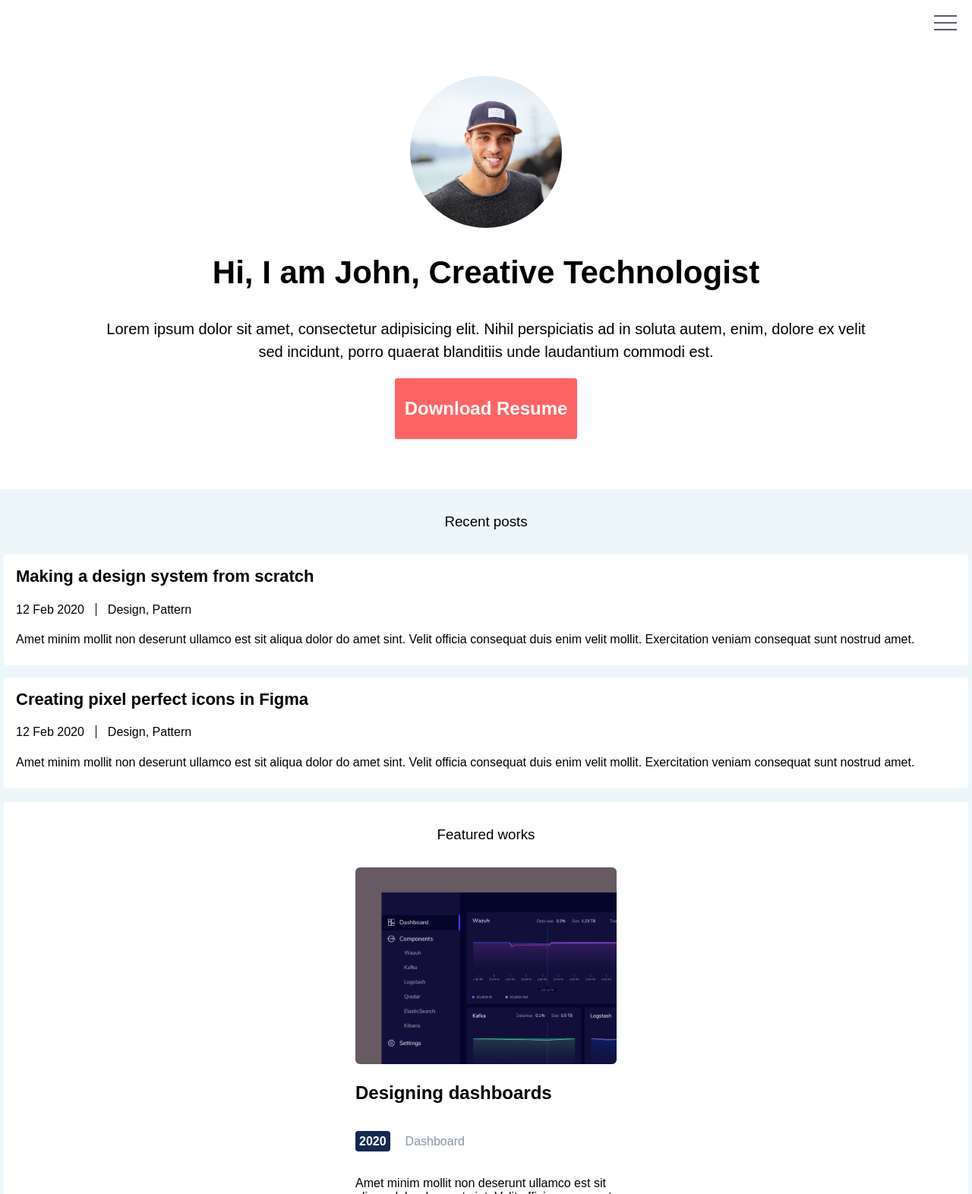
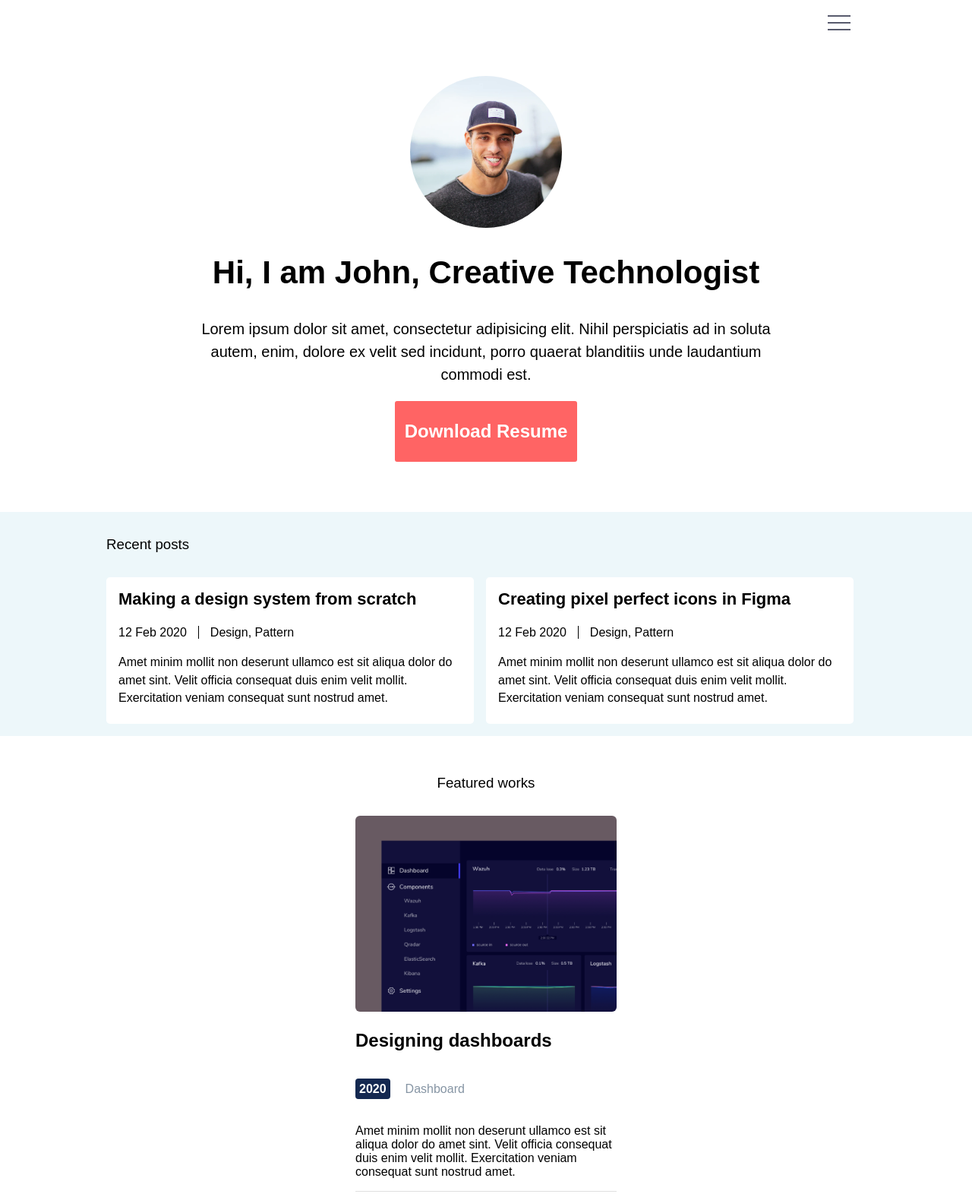
Before and after one commit to sighmoan/verbose-octo-engine, a plain HTML site: page public/index.html in a window 1280 px wide. Shown: the top 1572 px of the page at 76% size. Drawn offline with Linux system fonts and the light colour scheme.

Commit message:
set max width of sections

```diff
--- a/public/index.html
+++ b/public/index.html
@@ -27,10 +27,10 @@
             <button class="hero__button">Download Resume</button>
         </section>
     </header>
-    <main>
+    <main class="alternate-background">
         <div class="posts">
-            <section>
-                <h3 class="posts__intro-heading">Recent posts</h3>
+            <h3 class="posts__intro-heading">Recent posts</h3>
+            <section class="posts__section">
                 <article>
                     <h2>Making a design system from scratch</h2>
                     <p class="byline"><span>12 Feb 2020</span><span>Design, Pattern</span></p>
@@ -45,6 +45,8 @@
                 </article>
             </section>
         </div>
+    </main>
+    <main>
         <div class="featured-section">
             <section class="featured">
                 <h3>Featured works</h3>
--- a/public/styles.scss
+++ b/public/styles.scss
@@ -1,5 +1,11 @@
 $primary-color: #FF6464;
 $section-alternate-background: #EDF7FA;
+
+@media (width >= 1000px) {
+    .posts__intro-heading {
+        text-align: left;
+    }
+}
 
 body {
     padding: 0;
@@ -14,12 +20,21 @@ main > section {
     padding-left:.5rem;
     padding-right:.5rem;
     padding-top:1rem;
-    background-color: $section-alternate-background;
 
     &:nth-child(2) {
         background-color: #fff;
     }
 
+}
+
+main.alternate-background {
+    background-color: $section-alternate-background;
+}
+
+.menu, .hero, .posts, .featured-section, .socials {
+    max-width:1000px;
+    margin-left:auto;
+    margin-right:auto;
 }
 
 .menu {
@@ -87,16 +102,21 @@ main > section {
 }
 
 main {
-    background-color: $section-alternate-background;
     margin: 0;
     padding-left:5px;
     padding-right:5px;
+
 
     & h3 {
         font-weight: 100;
         text-align: center;
         margin-bottom: 2rem;
         padding-top:2rem;
+    }
+
+
+    & .posts__section {
+        display:flex;
     }
 
     & article {
@@ -106,6 +126,8 @@ main {
         padding-top: 1rem;
         padding-bottom: .4rem;
         margin-bottom:1rem;
+        margin-right:1rem;
+        min-width: 350px;
 
         & h2 {
             margin-top: 0;
```
Also changed, not shown: public/styles.css, 1 other file.
